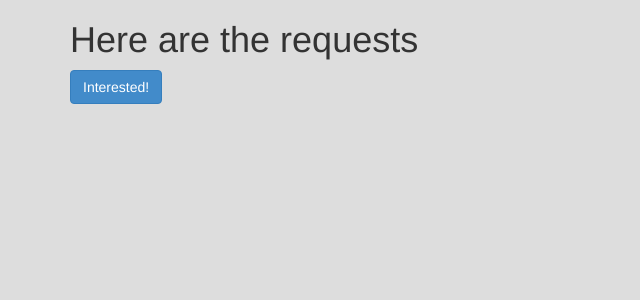
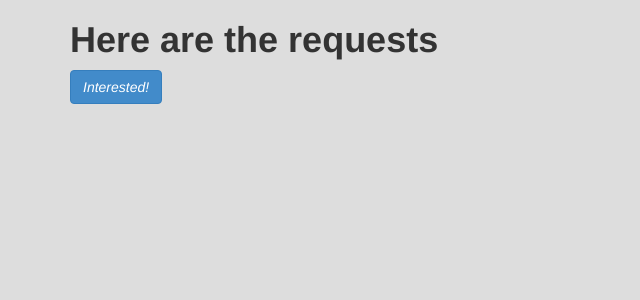
Before and after one commit to rahul-ahuja/MScProject_docker, a Flask app: page /requests in a window 1280 px wide. Shown: the top 300 px of the page, without its empty margins (0-640 px from the left). Run offline with Flask 2, Linux system fonts and the light colour scheme; the visitor is signed in with stand-in values (Sample User, id 1); data that the repository does not hold is empty; some libraries are stand-ins or nearby versions.

Commit message:
added style

```diff
--- a/templates/requests.html
+++ b/templates/requests.html
@@ -1,6 +1,23 @@
 {% extends 'layout.html' %}
 {% block title%}Displaying the requests{% endblock %}
 {% block body %}
+
+<style type="text/css">
+	.container input
+	{
+  		cursor: pointer;
+	}
+
+	p
+	{
+		font-style: italic;
+		color: black;
+	}
+
+	h1{
+		font-weight: bold;
+	}
+</style>
 
 <script>
 	document.addEventListener('DOMContentLoaded', function(){
```
